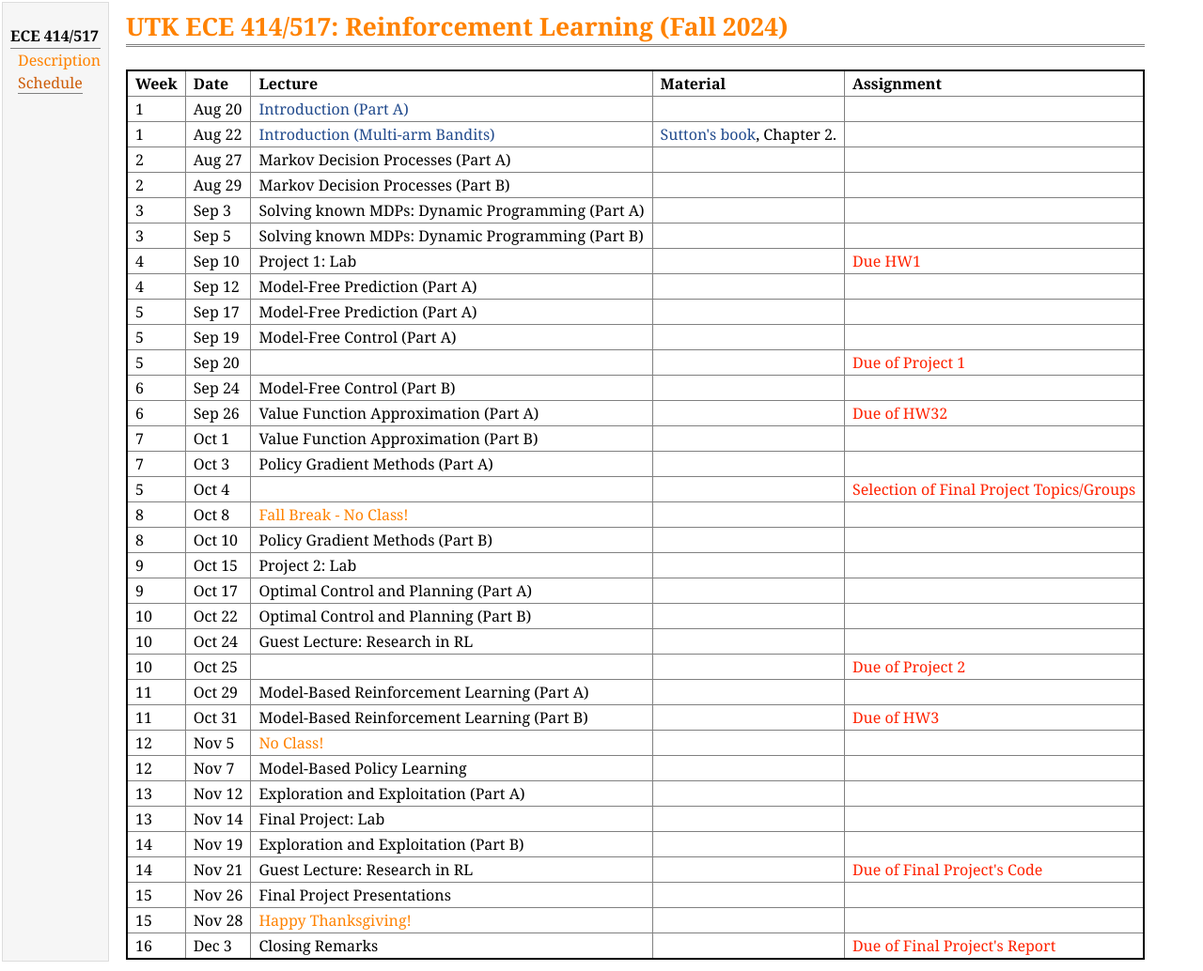
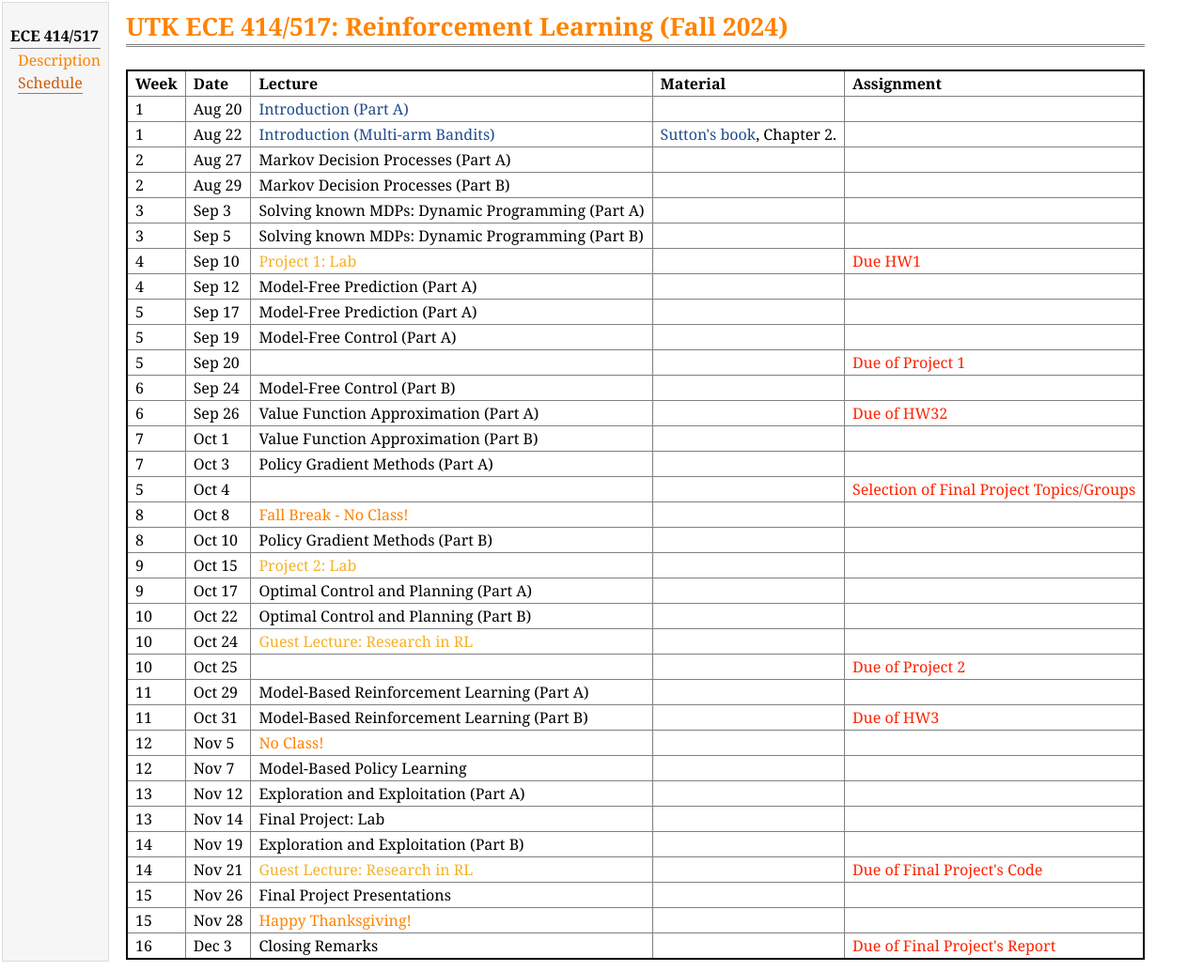
Before and after one commit to lnnx2006/lnnx2006.github.io, a Jekyll site: the page teaching/ece517_fall24/schedule.html, which Jekyll copies as it is, in a window 1280 px wide. Shown: the whole page at 94% size. Built offline with Jekyll 4.4.1, drawn with Linux system fonts in a browser that asks for light colours.

Commit message:
edited schedule

```diff
--- a/teaching/ece517_fall24/schedule.html
+++ b/teaching/ece517_fall24/schedule.html
@@ -96,7 +96,8 @@
                     <tr class="r8">
                         <td class="c1">4</td>
                         <td class="c1">Sep 10 </td>
-                        <td class="c2">Project 1: Lab</td>
+                        <td class="c2"
+                            style="color:#f5b128">Project 1: Lab</td>
                         <td class="c3"> </td>
                         <td class="c4"
                             style="color:#ff2200"> Due HW1</td>
@@ -199,7 +200,8 @@
                     <tr class="r19">
                         <td class="c1">9</td>
                         <td class="c1">Oct 15 </td>
-                        <td class="c2">Project 2: Lab</td>
+                        <td class="c2"
+                            style="color:#f5b128">Project 2: Lab</td>
                         <td class="c3"> </td>
                         <td class="c4"> </td>
                     </tr>
@@ -222,7 +224,8 @@
                     <tr class="r22">
                         <td class="c1">10</td>
                         <td class="c1">Oct 24 </td>
-                        <td class="c2">Guest Lecture: Research in RL</td>
+                        <td class="c2"
+                            style="color:#f5b128">Guest Lecture: Research in RL</td>
                         <td class="c3"> </td>
                         <td class="c4"> </td>
                     </tr>
@@ -298,7 +301,8 @@
                     <tr class="r31">
                         <td class="c1">14</td>
                         <td class="c1">Nov 21 </td>
-                        <td class="c2">Guest Lecture: Research in RL</td>
+                        <td class="c2"
+                            style="color:#f5b128">Guest Lecture: Research in RL</td>
                         <td class="c3"> </td>
                         <td class="c4"
                             style="color:#ff2200">Due of Final Project's Code</td>
```
